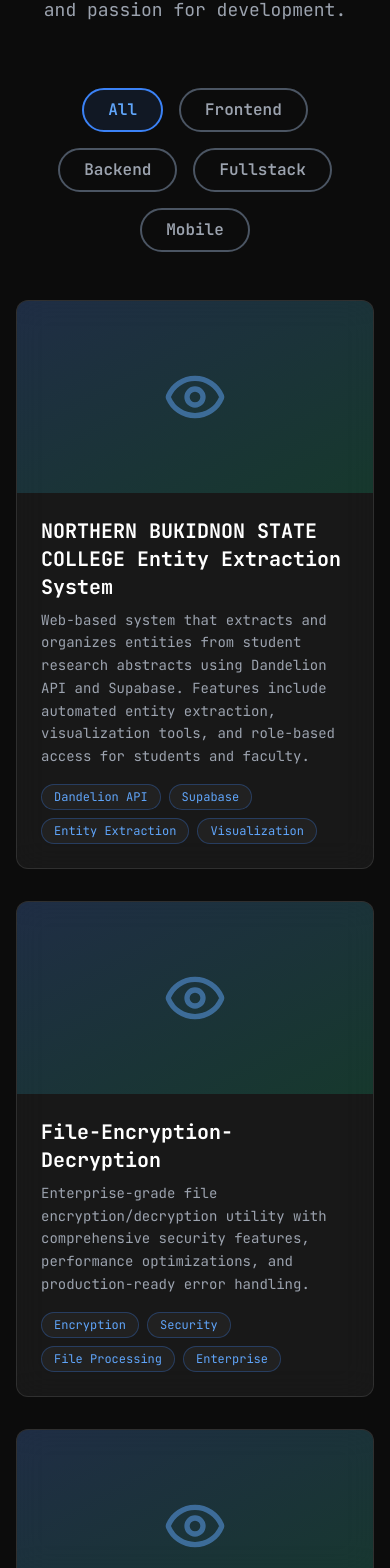
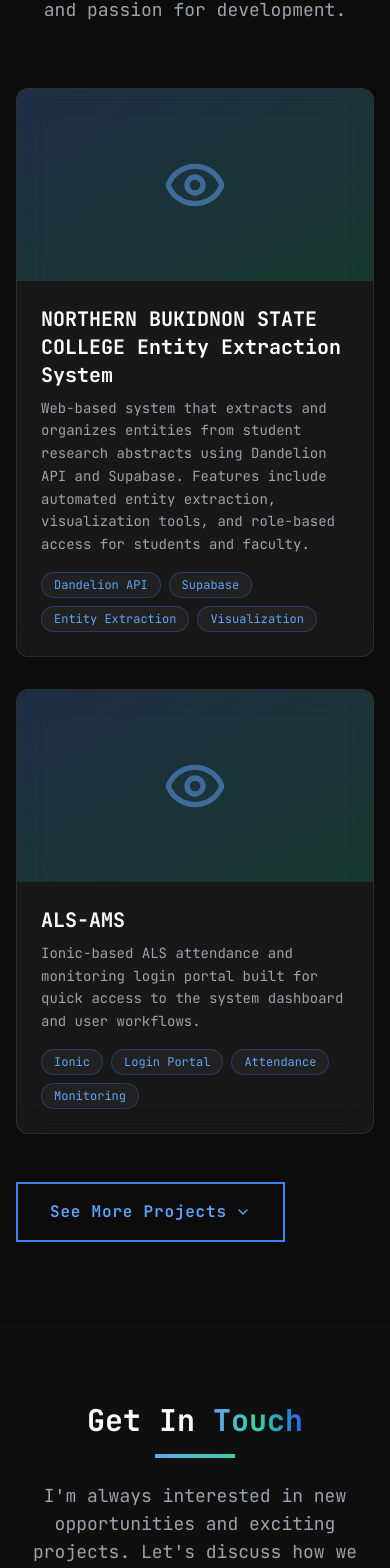
Before and after one commit to JustJhong609/Personal-Portfolio, a React (Vite) app: page / in a window 390 px wide. Shown: the part 6051-7619 px from the top of the page. Built offline with nearby package versions, Linux system fonts and the light colour scheme.

Commit message:
initial commit

```diff
--- a/src/components/sections/Projects.tsx
+++ b/src/components/sections/Projects.tsx
@@ -1,9 +1,9 @@
 import React, { useState } from 'react'
-import { motion } from 'framer-motion'
-import { ExternalLink, Github, Eye } from 'lucide-react'
+import { AnimatePresence, motion } from 'framer-motion'
+import { ChevronDown, ChevronUp, ExternalLink, Github, Eye } from 'lucide-react'
 
 const Projects: React.FC = () => {
-  const [filter, setFilter] = useState('all')
+  const [showMore, setShowMore] = useState(false)
 
   const fadeInUp = {
     initial: { opacity: 0, y: 60 },
@@ -12,7 +12,7 @@ const Projects: React.FC = () => {
     transition: { duration: 0.6 }
   }
 
-  const projects = [
+  const featuredProjects = [
     {
       id: 1,
       title: 'NORTHERN BUKIDNON STATE COLLEGE Entity Extraction System',
@@ -26,6 +26,31 @@ const Projects: React.FC = () => {
     },
     {
       id: 2,
+      title: 'ALS-AMS',
+      description: 'Ionic-based ALS attendance and monitoring login portal built for quick access to the system dashboard and user workflows.',
+      image: '/api/placeholder/400/250',
+      tags: ['Ionic', 'Login Portal', 'Attendance', 'Monitoring'],
+      category: 'mobile',
+      github: null,
+      live: 'https://ams-ionic.vercel.app/login',
+      featured: true
+    }
+  ]
+
+  const moreProjects = [
+    {
+      id: 3,
+      title: 'BUKIDNON ALS CLUSTER I',
+      description: 'A static website for ALS Cluster 1 - Alternative Learning System, built with HTML and Tailwind CSS for easy access to learning resources.',
+      image: '/api/placeholder/400/250',
+      tags: ['HTML', 'Tailwind CSS', 'Static Site', 'Education'],
+      category: 'frontend',
+      github: 'https://github.com/JustJhong609/ALS-Cluster-I',
+      live: 'https://als-cluster-i.vercel.app/',
+      featured: true
+    },
+    {
+      id: 4,
       title: 'File-Encryption-Decryption',
       description: 'Enterprise-grade file encryption/decryption utility with comprehensive security features, performance optimizations, and production-ready error handling.',
       image: '/api/placeholder/400/250',
@@ -36,83 +61,42 @@ const Projects: React.FC = () => {
       featured: true
     },
     {
-      id: 3,
-      title: 'BUKIDNON ALS CLUSTER I',
-      description: 'A static website for ALS Cluster 1 – Alternative Learning System, built with HTML, and Tailwind CSS cdn for easy access to learning resources.',
+      id: 5,
+      title: 'habi-2026',
+      description: 'A Vercel-deployed project card for the habi-2026 build, kept compact inside the see more section.',
       image: '/api/placeholder/400/250',
-      tags: ['HTML', 'Tailwind CSS', 'Static Site', 'Education'],
+      tags: ['Vercel', 'Deployment', 'Portfolio'],
       category: 'frontend',
-      github: 'https://github.com/JustJhong609/ALS-Cluster-I',
-      live: 'https://als-cluster-i.vercel.app/',
-      featured: true
+      github: null,
+      live: 'https://habi-2026.vercel.app/',
+      featured: false
+    },
+    {
+      id: 6,
+      title: 'green-spaces-manolo',
+      description: 'A clean project card for green-spaces-manolo, grouped into the expandable section to keep the layout minimal.',
+      image: '/api/placeholder/400/250',
+      tags: ['Vercel', 'Landing Page', 'Deployment'],
+      category: 'frontend',
+      github: null,
+      live: 'https://green-spaces-manolo.vercel.app/',
+      featured: false
     }
   ]
 
-  const filters = ['all', 'frontend', 'backend', 'fullstack', 'mobile']
-
-  const filteredProjects = filter === 'all'
-    ? projects
-    : projects.filter(project => project.category === filter)
-
-  return (
-    <section id="projects" className="py-20 px-4 sm:px-6 lg:px-8">
-      <div className="max-w-6xl mx-auto">
-        {/* Section Header */}
-        <motion.div className="text-center mb-16" {...fadeInUp}>
-          <h2 className="text-3xl sm:text-4xl lg:text-5xl font-bold mb-4">
-            Featured <span className="gradient-text">Projects</span>
-          </h2>
-          <div className="w-20 h-1 bg-gradient-to-r from-primary-400 to-accent-400 mx-auto mb-6"></div>
-          <p className="text-gray-400 text-lg max-w-3xl mx-auto">
-            Here are some of my recent projects that showcase my skills and passion for development.
-          </p>
-        </motion.div>
-
-        {/* Filter Buttons */}
+  const ProjectCard = ({ project, compact = false }: { project: (typeof featuredProjects)[number] | (typeof moreProjects)[number], compact?: boolean }) => (
     <motion.div
-          initial={{ opacity: 0 }}
-          whileInView={{ opacity: 1 }}
-          viewport={{ once: true }}
-          transition={{ delay: 0.2 }}
-          className="flex flex-wrap justify-center gap-4 mb-12"
-        >
-          {filters.map((filterType) => (
-            <button
-              key={filterType}
-              onClick={() => setFilter(filterType)}
-              className={`px-6 py-2 rounded-full border-2 font-semibold transition-all duration-300 capitalize ${
-                filter === filterType
-                  ? 'border-primary-500 text-primary-400 bg-primary-500/10'
-                  : 'border-gray-600 text-gray-400 hover:border-primary-500/50 hover:text-primary-400'
-              }`}
-            >
-              {filterType}
-            </button>
-          ))}
-        </motion.div>
-
-        {/* Projects Grid */}
-        <motion.div
-          layout
-          className="grid md:grid-cols-2 lg:grid-cols-3 gap-8"
-        >
-          {filteredProjects.map((project, index) => (
-            <motion.div
-              key={project.id}
       layout
       initial={{ opacity: 0, y: 40 }}
       whileInView={{ opacity: 1, y: 0 }}
       viewport={{ once: true }}
-              transition={{ delay: index * 0.1 }}
-              whileHover={{ y: -10 }}
-              className={`glass-effect overflow-hidden group ${
-                project.featured ? 'lg:col-span-2' : ''
-              }`}
+      transition={{ duration: 0.45 }}
+      whileHover={{ y: -8 }}
+      className={`glass-effect overflow-hidden group ${compact ? 'border border-white/5' : ''}`}
     >
-              {/* Project Image */}
       <div className="relative overflow-hidden">
-                <div className="w-full h-48 bg-gradient-to-br from-primary-500/20 to-accent-500/20 flex items-center justify-center">
-                  <Eye className="w-16 h-16 text-primary-400/50" />
+        <div className={`w-full ${compact ? 'h-40' : 'h-48'} bg-gradient-to-br from-primary-500/20 to-accent-500/20 flex items-center justify-center`}>
+          <Eye className={`${compact ? 'w-12 h-12' : 'w-16 h-16'} text-primary-400/50`} />
         </div>
         <div className="absolute inset-0 bg-dark-900/80 opacity-0 group-hover:opacity-100 transition-opacity duration-300 flex items-center justify-center space-x-4">
           {project.github && (
@@ -140,16 +124,14 @@ const Projects: React.FC = () => {
         </div>
       </div>
 
-              {/* Project Content */}
-              <div className="p-6">
-                <h3 className="text-xl font-bold mb-2 text-white group-hover:text-primary-400 transition-colors">
+      <div className={compact ? 'p-5' : 'p-6'}>
+        <h3 className={`${compact ? 'text-lg' : 'text-xl'} font-bold mb-2 text-white group-hover:text-primary-400 transition-colors`}>
           {project.title}
         </h3>
-                <p className="text-gray-400 mb-4 text-sm leading-relaxed">
+        <p className={`text-gray-400 ${compact ? 'mb-3 text-xs' : 'mb-4 text-sm'} leading-relaxed`}>
           {project.description}
         </p>
 
-                {/* Tags */}
         <div className="flex flex-wrap gap-2">
           {project.tags.map((tag) => (
             <span
@@ -162,26 +144,73 @@ const Projects: React.FC = () => {
         </div>
       </div>
     </motion.div>
+  )
+
+  return (
+    <section id="projects" className="py-20 px-4 sm:px-6 lg:px-8">
+      <div className="max-w-6xl mx-auto">
+        {/* Section Header */}
+        <motion.div className="text-center mb-16" {...fadeInUp}>
+          <h2 className="text-3xl sm:text-4xl lg:text-5xl font-bold mb-4">
+            Featured <span className="gradient-text">Projects</span>
+          </h2>
+          <div className="w-20 h-1 bg-gradient-to-r from-primary-400 to-accent-400 mx-auto mb-6"></div>
+          <p className="text-gray-400 text-lg max-w-3xl mx-auto">
+            Here are some of my recent projects that showcase my skills and passion for development.
+          </p>
+        </motion.div>
+
+        {/* Projects Grid */}
+        <motion.div
+          layout
+          className="grid gap-8 md:grid-cols-2"
+        >
+          {featuredProjects.map((project) => (
+            <ProjectCard key={project.id} project={project} />
           ))}
         </motion.div>
 
-        {/* View More Button */}
-        <motion.div
+        <div className="mt-12">
+          <motion.button
             initial={{ opacity: 0 }}
             whileInView={{ opacity: 1 }}
             viewport={{ once: true }}
-          transition={{ delay: 0.4 }}
-          className="text-center mt-12"
+            transition={{ delay: 0.2 }}
+            onClick={() => setShowMore((current) => !current)}
+            className="cyber-button inline-flex items-center gap-2"
           >
+            <span>{showMore ? 'Show Less' : 'See More Projects'}</span>
+            {showMore ? <ChevronUp className="w-4 h-4" /> : <ChevronDown className="w-4 h-4" />}
+          </motion.button>
+
+          <AnimatePresence>
+            {showMore && (
+              <motion.div
+                initial={{ height: 0, opacity: 0 }}
+                animate={{ height: 'auto', opacity: 1 }}
+                exit={{ height: 0, opacity: 0 }}
+                transition={{ duration: 0.3 }}
+                className="overflow-hidden"
+              >
+                <div className="mt-8 grid gap-6 md:grid-cols-2">
+                  {moreProjects.map((project) => (
+                    <ProjectCard key={project.id} project={project} compact />
+                  ))}
+                </div>
+                <div className="text-center mt-10">
                   <a
                     href="https://github.com/JustJhong609?tab=repositories"
                     target="_blank"
                     rel="noopener noreferrer"
-            className="cyber-button inline-block"
+                    className="text-sm text-gray-400 hover:text-primary-400 transition-colors"
                   >
-            <span>View All Projects</span>
+                    View all repositories on GitHub
                   </a>
+                </div>
               </motion.div>
+            )}
+          </AnimatePresence>
+        </div>
       </div>
     </section>
   )
```
Lines whose indentation alone changed are shown as unchanged.
